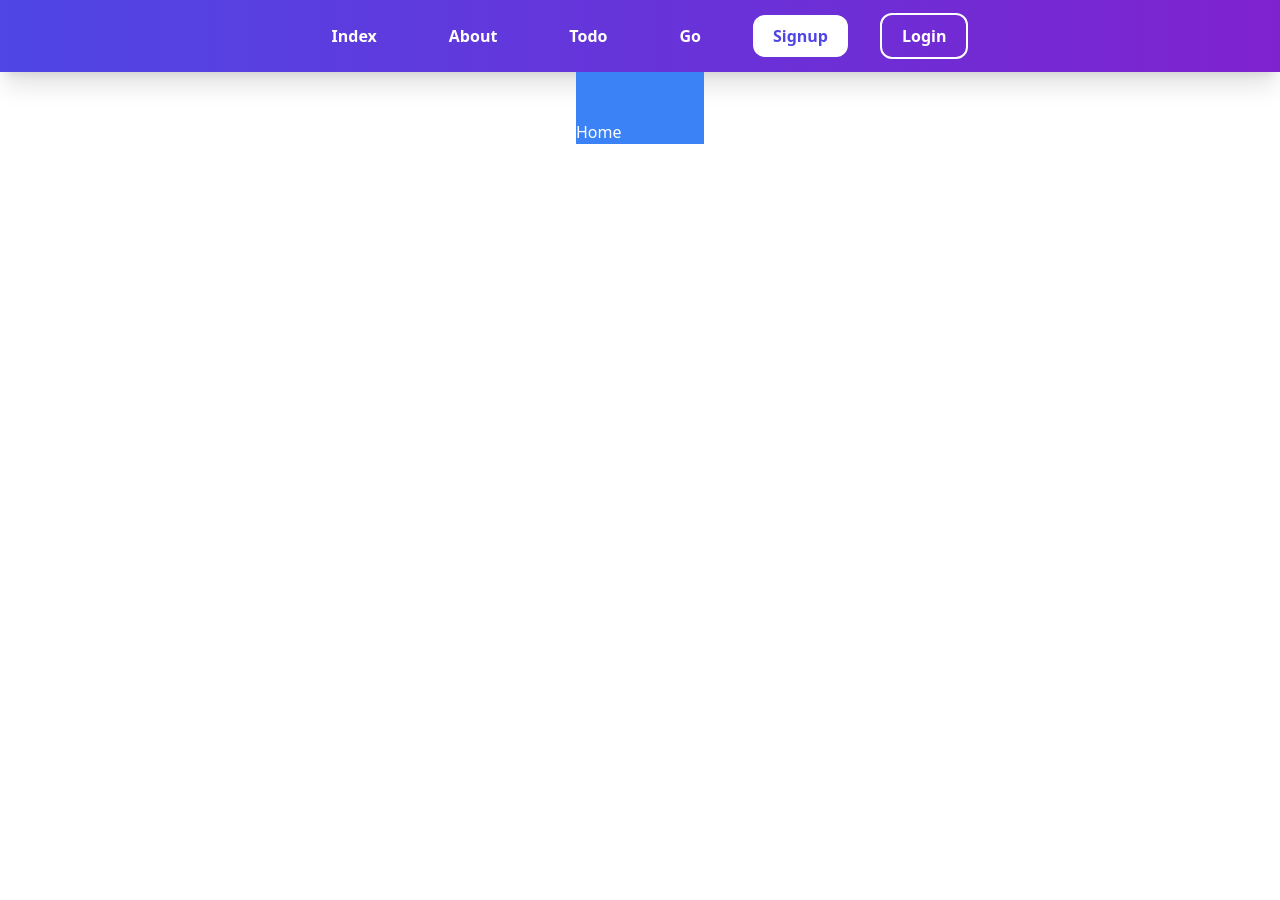
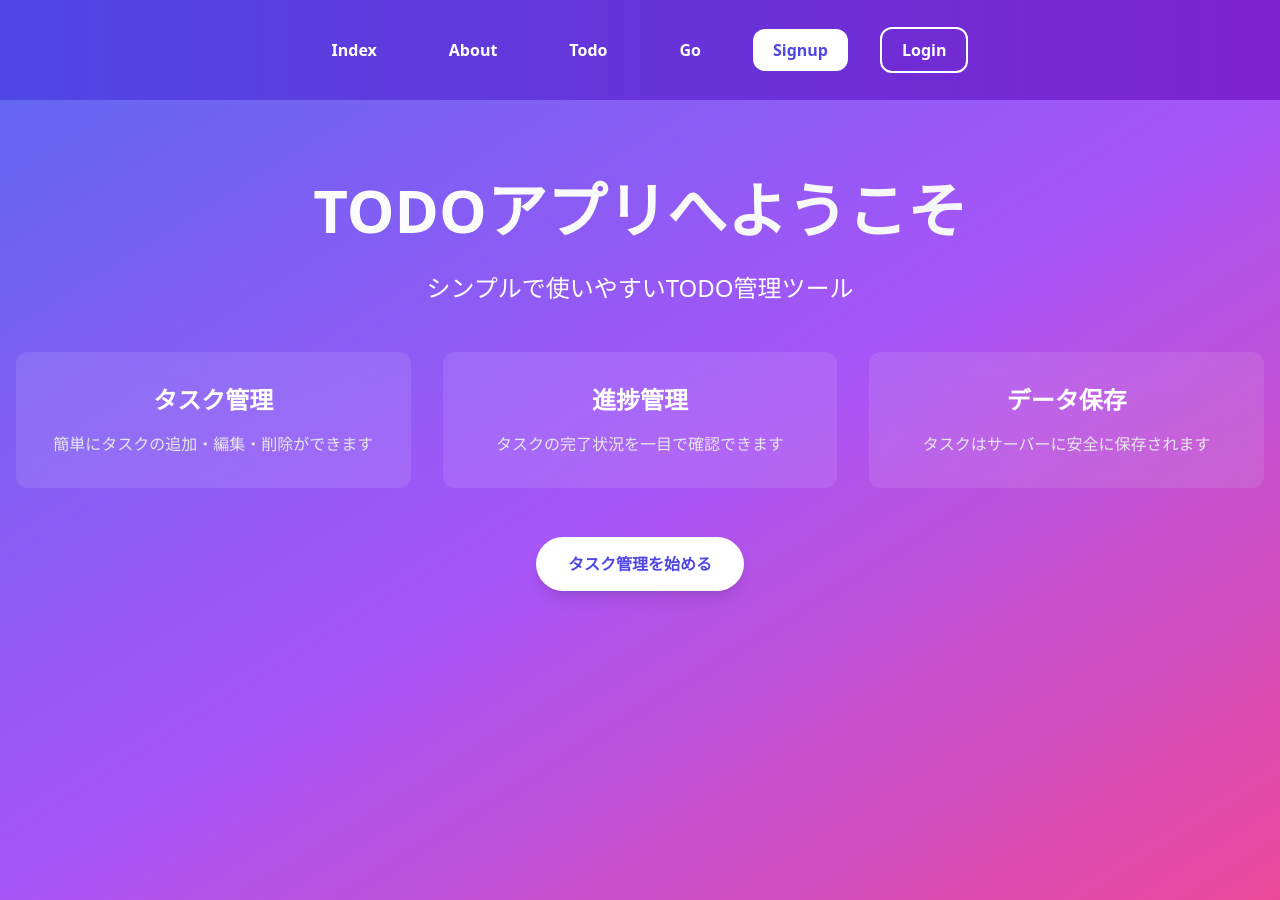
Before and after one commit to tetn39/go-react-app, a React (Create React App) app in the folder frontend/: page / in a window 1280 px wide. Before the commit the page ends 800 px from the top, so only its background shows below. Built offline with nearby package versions, Linux system fonts and the light colour scheme; no server answers.

Commit message:
add: ログイン機能、安定化

```diff
--- a/frontend/src/App.tsx
+++ b/frontend/src/App.tsx
@@ -59,7 +59,7 @@ const App = () => {
   return (
     <header className="bg-gradient-to-r from-indigo-600 to-purple-700 p-6 shadow-xl">
       <nav className="container mx-auto">
-        <ul className="flex items-center justify-center gap-8">
+        <ul className="flex h-[52px] items-center justify-center gap-8">
           <li>
             <Link
               to="/"
--- a/frontend/src/components/About.tsx
+++ b/frontend/src/components/About.tsx
@@ -1,27 +1,47 @@
-import axios from "axios";
-import React, { useEffect, useState } from "react";
-
-type Text = {
-  message: string;
-};
+import React from "react";
 
 const About = () => {
-  const [text, setText] = useState<Text>({ message: "" });
+  return (
+    <div className="min-h-screen bg-gradient-to-b from-indigo-100 to-purple-100 py-16">
+      <div className="container mx-auto px-4">
+        <h1 className="mb-12 text-center text-5xl font-bold text-indigo-600">
+          About Us
+        </h1>
 
-  useEffect(() => {
-    (async () => {
-      const data = await axios.get("http://localhost:8080/getHello");
-      console.log(data);
-      setText(data.data);
-    })();
-  }, []);
+        <div className="mx-auto max-w-3xl space-y-8 text-center">
+          <p className="text-xl leading-relaxed text-gray-700">
+            私たちは、最新のテクノロジーを活用して、より良い未来を創造することを目指しています。
+            シンプルで使いやすい製品を通じて、人々の生活をより豊かにすることが私たちのミッションです。
+          </p>
 
-  return (
-    <div>
-      <h1 className="bg-indigo-200 text-center text-green-700">
-        なんもないAbout
-      </h1>
-      <p>{text.message}</p>
+          <div className="grid grid-cols-1 gap-8 md:grid-cols-3">
+            <div className="rounded-xl bg-white p-6 shadow-lg transition-all duration-300 hover:scale-105 hover:shadow-xl">
+              <h2 className="mb-4 text-xl font-bold text-indigo-600">
+                ビジョン
+              </h2>
+              <p className="text-gray-600">
+                テクノロジーの力で世界をより良く変えていきます
+              </p>
+            </div>
+
+            <div className="rounded-xl bg-white p-6 shadow-lg transition-all duration-300 hover:scale-105 hover:shadow-xl">
+              <h2 className="mb-4 text-xl font-bold text-indigo-600">
+                ミッション
+              </h2>
+              <p className="text-gray-600">
+                革新的なソリューションで社会に貢献します
+              </p>
+            </div>
+
+            <div className="rounded-xl bg-white p-6 shadow-lg transition-all duration-300 hover:scale-105 hover:shadow-xl">
+              <h2 className="mb-4 text-xl font-bold text-indigo-600">
+                バリュー
+              </h2>
+              <p className="text-gray-600">誠実さと創造性を大切にします</p>
+            </div>
+          </div>
+        </div>
+      </div>
     </div>
   );
 };
--- a/frontend/src/components/Home.tsx
+++ b/frontend/src/components/Home.tsx
@@ -1,25 +1,51 @@
-import axios from "axios";
-import React, { useEffect, useState } from "react";
-
-type Text = {
-  message: string;
-};
+import React from "react";
+import { Link } from "react-router-dom";
 
 const Home = () => {
-  const [text, setText] = useState<Text>({ message: "" });
+  return (
+    <div className="min-h-screen bg-gradient-to-br from-indigo-500 via-purple-500 to-pink-500">
+      <div className="container mx-auto px-4 py-20">
+        <div className="text-center">
+          <h1 className="mb-8 bg-gradient-to-r from-white to-gray-100 bg-clip-text text-6xl font-extrabold text-transparent">
+            TODOアプリへようこそ
+          </h1>
+          <p className="mb-12 text-2xl font-light text-white">
+            シンプルで使いやすいTODO管理ツール
+          </p>
 
-  useEffect(() => {
-    (async () => {
-      const data = await axios.get("http://localhost:8080/getTest");
-      console.log(data);
-      setText(data.data);
-    })();
-  }, []);
+          <div className="grid grid-cols-1 gap-8 md:grid-cols-3">
+            <div className="rounded-xl bg-white/10 p-8 backdrop-blur-lg transition-all duration-300 hover:scale-105 hover:shadow-2xl">
+              <h2 className="mb-4 text-2xl font-bold text-white">タスク管理</h2>
+              <p className="text-gray-200">
+                簡単にタスクの追加・編集・削除ができます
+              </p>
+            </div>
 
-  return (
-    <div className="m-auto w-32 bg-blue-500 pt-12 text-white">
-      <h1>Home</h1>
-      <p>{text.message}</p>
+            <div className="rounded-xl bg-white/10 p-8 backdrop-blur-lg transition-all duration-300 hover:scale-105 hover:shadow-2xl">
+              <h2 className="mb-4 text-2xl font-bold text-white">進捗管理</h2>
+              <p className="text-gray-200">
+                タスクの完了状況を一目で確認できます
+              </p>
+            </div>
+
+            <div className="rounded-xl bg-white/10 p-8 backdrop-blur-lg transition-all duration-300 hover:scale-105 hover:shadow-2xl">
+              <h2 className="mb-4 text-2xl font-bold text-white">データ保存</h2>
+              <p className="text-gray-200">
+                タスクはサーバーに安全に保存されます
+              </p>
+            </div>
+          </div>
+
+          <div className="mt-16">
+            <Link
+              to="/go"
+              className="rounded-full bg-white px-8 py-4 font-bold text-indigo-600 shadow-lg transition-all duration-300 hover:scale-105 hover:shadow-xl"
+            >
+              タスク管理を始める
+            </Link>
+          </div>
+        </div>
+      </div>
     </div>
   );
 };
--- a/frontend/src/components/Login.tsx
+++ b/frontend/src/components/Login.tsx
@@ -5,10 +5,12 @@ import { useNavigate } from "react-router-dom";
 const Login = () => {
   const [email, setEmail] = useState("");
   const [password, setPassword] = useState("");
+  const [error, setError] = useState("");
   const navigate = useNavigate();
 
   async function handleSubmit(e: React.FormEvent<HTMLFormElement>) {
     e.preventDefault();
+    setError("");
     try {
       const response = await axios.post(
         "http://localhost:8080/login",
@@ -34,9 +36,13 @@ const Login = () => {
       if (axios.isAxiosError(error)) {
         if (error.response?.status === 401) {
           console.log("メールアドレスまたはパスワードが間違っています");
+          setError("メールアドレスまたはパスワードが間違っています");
+        } else {
+          setError("エラーが発生しました。もう一度お試しください。");
         }
       } else {
         console.log(error);
+        setError("予期せぬエラーが発生しました。");
       }
     }
   }
@@ -46,6 +52,11 @@ const Login = () => {
       <h1 className="mb-8 text-center text-3xl font-bold text-indigo-600">
         ログイン
       </h1>
+      {error && (
+        <div className="mb-4 rounded-lg bg-red-100 p-4 text-red-700">
+          {error}
+        </div>
+      )}
       <form onSubmit={handleSubmit} className="space-y-6">
         <div>
           <label className="block text-sm font-medium text-gray-700">
--- a/frontend/src/components/Signup.tsx
+++ b/frontend/src/components/Signup.tsx
@@ -5,10 +5,12 @@ import { useNavigate } from "react-router-dom";
 const Signup = () => {
   const [email, setEmail] = useState("");
   const [password, setPassword] = useState("");
+  const [error, setError] = useState("");
   const navigate = useNavigate();
 
   async function handleSubmit(e: React.FormEvent<HTMLFormElement>) {
     e.preventDefault();
+    setError("");
     try {
       const response = await axios.post(
         "http://localhost:8080/signup",
@@ -44,6 +46,7 @@ const Signup = () => {
           }
         } catch (loginError) {
           console.log("自動ログインに失敗:", loginError);
+          setError("ログインに失敗しました。もう一度お試しください。");
           navigate("/login");
         }
       }
@@ -74,11 +77,15 @@ const Signup = () => {
             }
           } catch (loginError) {
             console.log("ログインに失敗:", loginError);
+            setError("パスワードが間違っています。");
             navigate("/login");
           }
+        } else {
+          setError("エラーが発生しました。もう一度お試しください。");
         }
       } else {
         console.log(error);
+        setError("予期せぬエラーが発生しました。");
       }
     }
   }
@@ -88,6 +95,11 @@ const Signup = () => {
       <h1 className="mb-8 text-center text-3xl font-bold text-indigo-600">
         アカウント登録
       </h1>
+      {error && (
+        <div className="mb-4 rounded-lg bg-red-100 p-4 text-red-700">
+          {error}
+        </div>
+      )}
       <form onSubmit={handleSubmit} className="space-y-6">
         <div>
           <label className="block text-sm font-medium text-gray-700">
```
